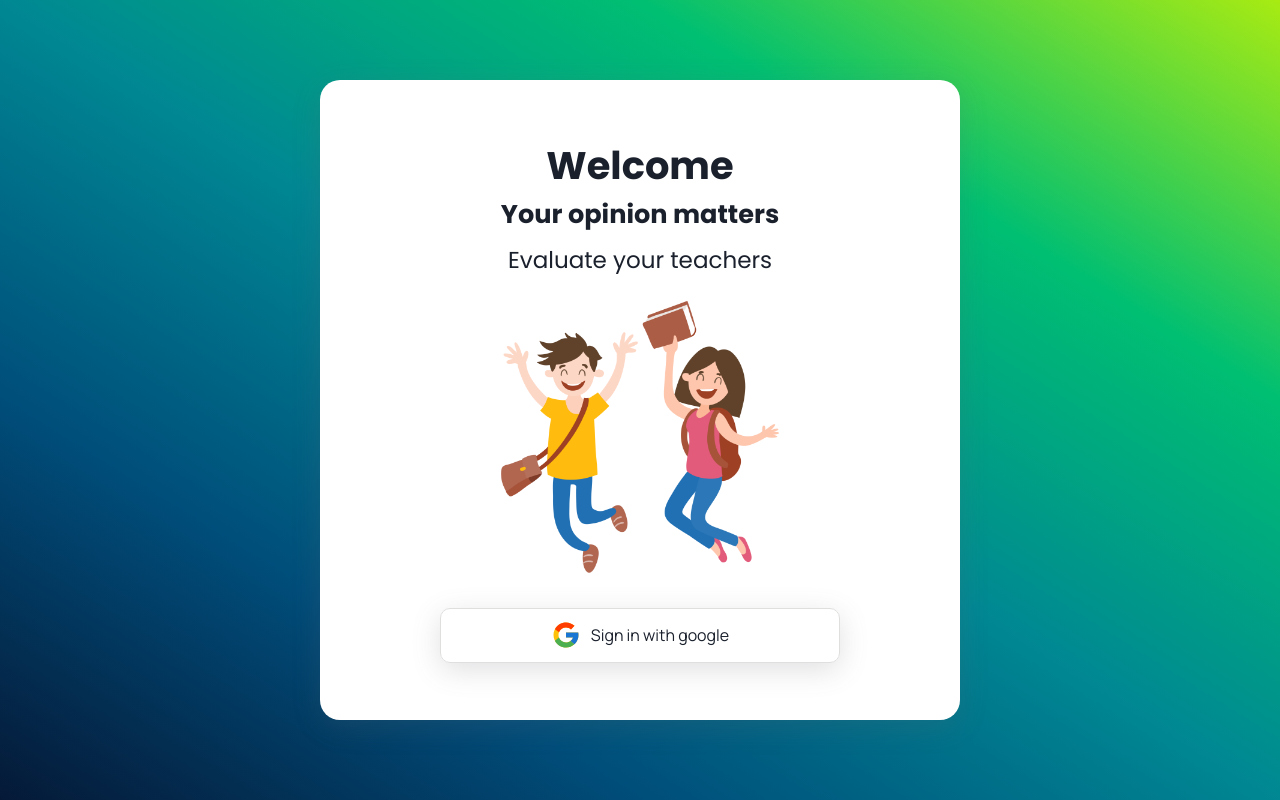
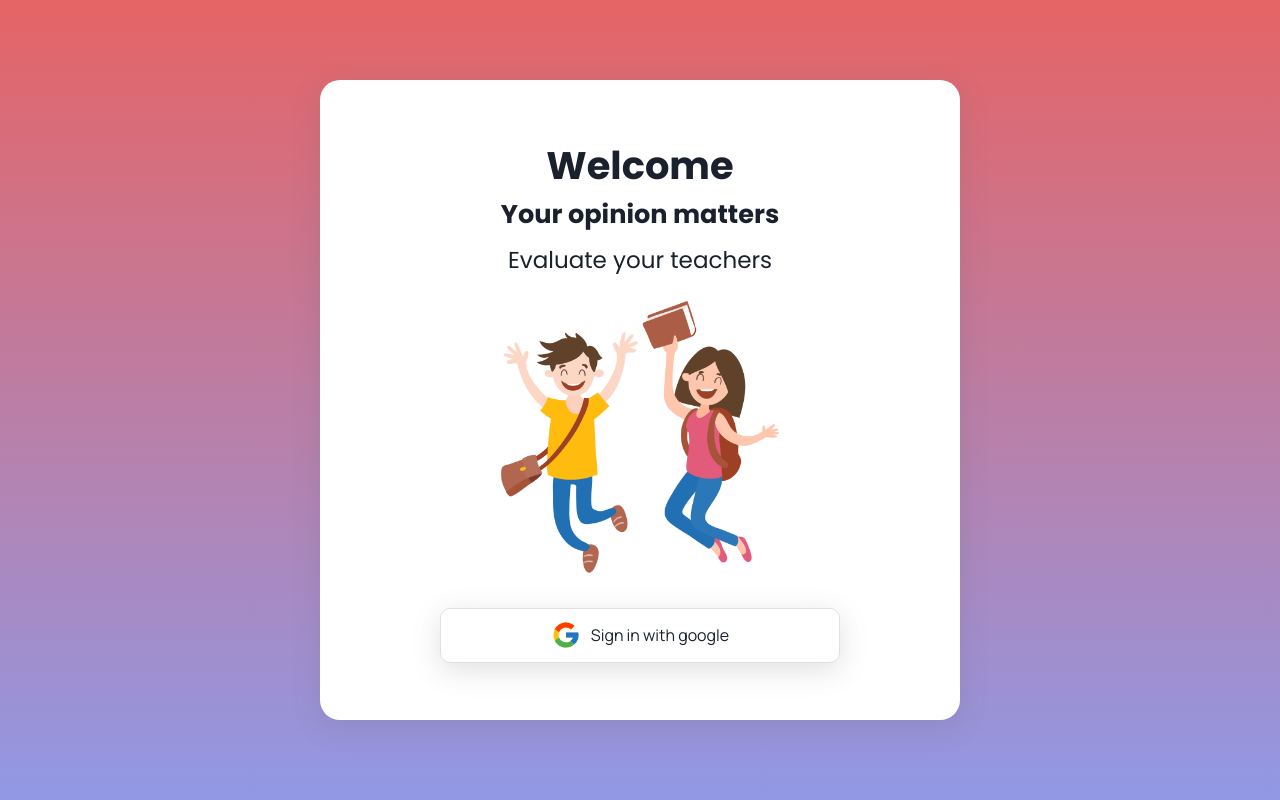
Before and after one commit to ktrip96/pierce, a Next.js app in the folder pierce/: page / in a window 1280 px wide. Built offline with nearby package versions, Linux system fonts and the light colour scheme.

Commit message:
new colors

```diff
--- a/pierce/styles/Home.module.css
+++ b/pierce/styles/Home.module.css
@@ -37,8 +37,7 @@
     justify-content: center;
     align-items: center;
     height:100vh;
-    background-image: linear-gradient(to right top, #051937, #004d7a, #008793, #00bf72, #a8eb12);
-}
+    background: linear-gradient(#e66465, #9198e5);}
 
 .google_button{
     margin-top:30px;
--- a/pierce/styles/Main.module.css
+++ b/pierce/styles/Main.module.css
@@ -3,7 +3,7 @@
     justify-content: center;
     align-items: center;
     height:100vh;
-    background-color: #76e7af;
+    background: linear-gradient(#8feea3, #e097ea);
 }
 
 
--- a/pierce/styles/Rating.module.css
+++ b/pierce/styles/Rating.module.css
@@ -2,7 +2,7 @@
     display: flex;
     justify-content: center;
     align-items: center;
-    background-color: #76e7af;
+    background: linear-gradient(0.25turn, #3f87a6, hsl(20, 11%, 95%), #d32b36);
     height:100vh;
 }
 
```
Also changed, not shown: 1 other file (tests, documents, lock files or other folders).
